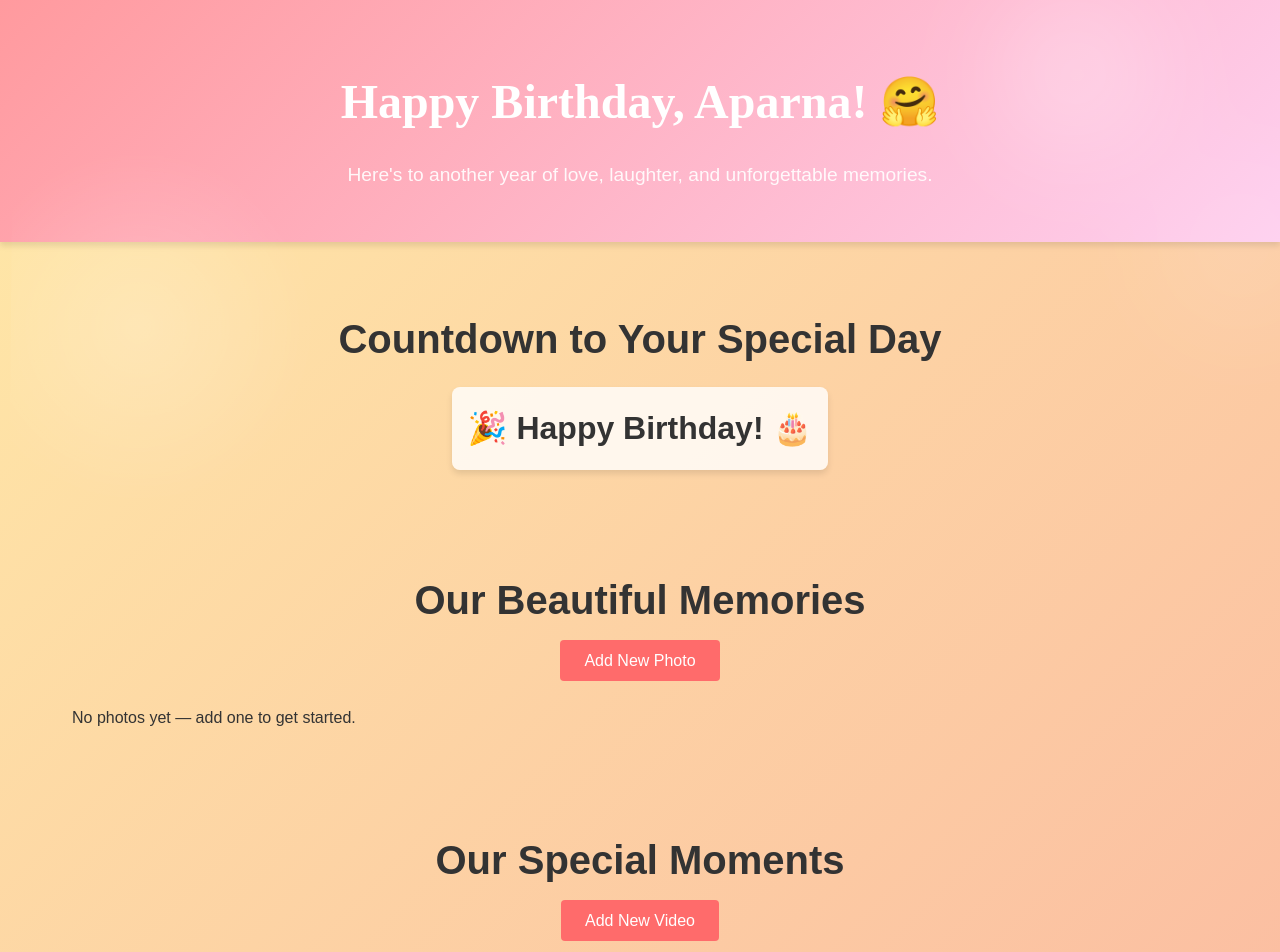
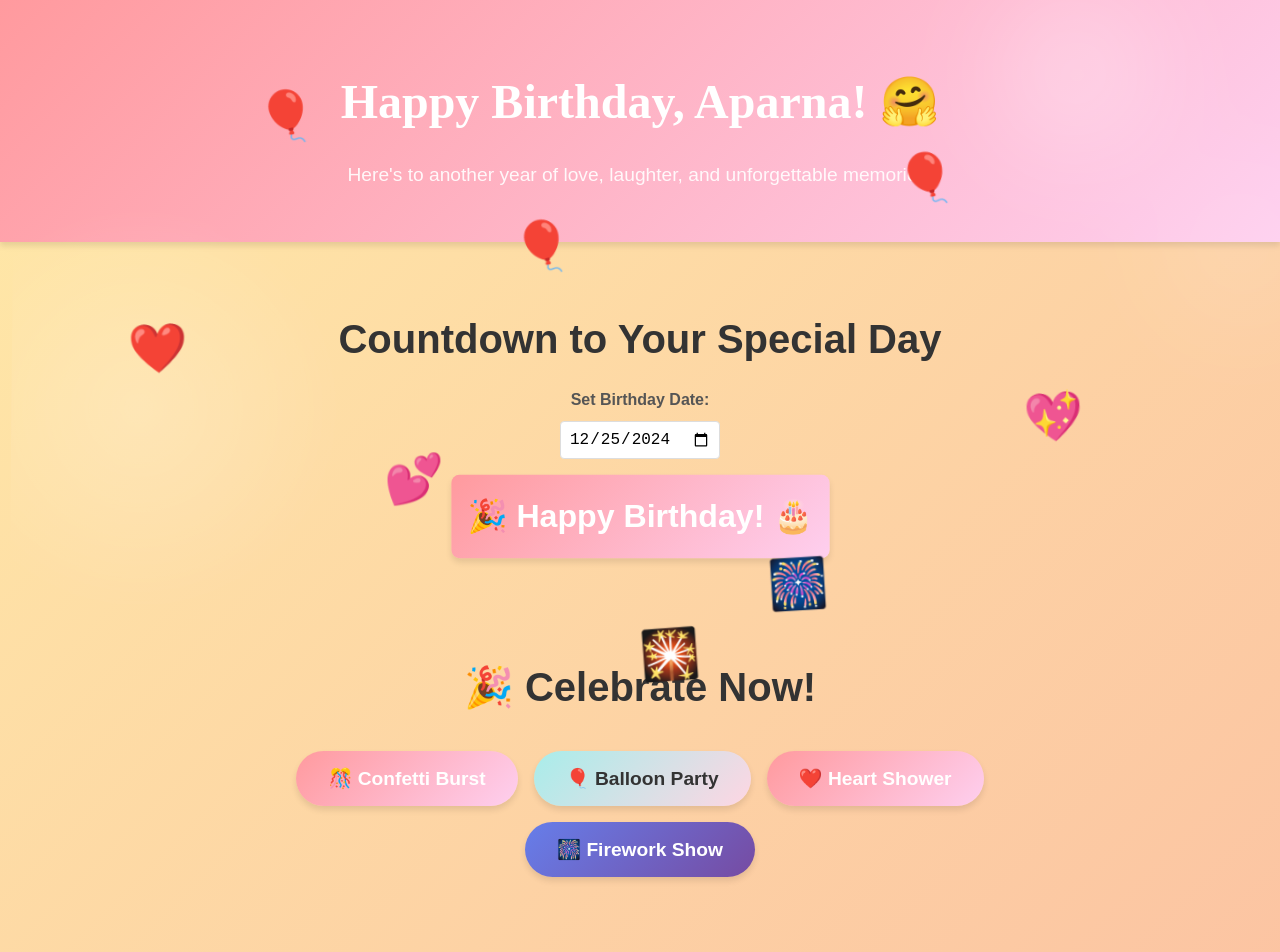
Before and after one commit to zacka5626/birthday-site, a React (Create React App) app: page / in a window 1280 px wide. Shown: the top 952 px of the page. Built offline with nearby package versions, Linux system fonts and the light colour scheme.

Commit message:
add some celebration animations and countdown button

```diff
--- a/src/App.js
+++ b/src/App.js
@@ -4,17 +4,16 @@ import PhotoGallery from "./components/PhotoGallery";
 import VideoPlayer from "./components/VideoPlayer";
 import MessageBoard from "./components/MessageBoard";
 import Countdown from "./components/Countdown";
+import CelebrationButtons from "./components/CelebrationButtons";
 import "./App.css";
 
 function App() {
-  // Set a target date for the birthday (e.g., next birthday)
-  const targetDate = "2024-12-25T00:00:00"; // Change this to the actual birthday date
-
   return (
     <div className="App">
       <Header />
 
-      <Countdown targetDate={targetDate} />
+      <Countdown />
+      <CelebrationButtons />
       <PhotoGallery />
       <VideoPlayer />
       <MessageBoard />
--- /dev/null
+++ b/src/components/CelebrationButtons.css
@@ -0,0 +1,88 @@
+.celebration-buttons {
+  padding: 2rem;
+  max-width: 800px;
+  margin: 0 auto;
+  text-align: center;
+}
+
+.celebration-buttons h2 {
+  margin-bottom: 2rem;
+  color: #333;
+  font-size: 2.5rem;
+}
+
+.buttons-container {
+  display: flex;
+  flex-wrap: wrap;
+  justify-content: center;
+  gap: 1rem;
+}
+
+.celebrate-btn {
+  padding: 1rem 2rem;
+  font-size: 1.2rem;
+  font-weight: bold;
+  border: none;
+  border-radius: 50px;
+  cursor: pointer;
+  transition: all 0.3s ease;
+  box-shadow: 0 4px 6px rgba(0, 0, 0, 0.1);
+  min-width: 200px;
+}
+
+.celebrate-btn:hover {
+  transform: translateY(-2px);
+  box-shadow: 0 6px 12px rgba(0, 0, 0, 0.15);
+}
+
+.celebrate-btn:active {
+  transform: translateY(0);
+  box-shadow: 0 2px 4px rgba(0, 0, 0, 0.1);
+}
+
+.confetti {
+  background: linear-gradient(135deg, #ff9a9e, #fecfef);
+  color: white;
+}
+
+.confetti:hover {
+  background: linear-gradient(135deg, #ff7a7f, #febfdf);
+}
+
+.balloons {
+  background: linear-gradient(135deg, #a8edea, #fed6e3);
+  color: #333;
+}
+
+.balloons:hover {
+  background: linear-gradient(135deg, #98ddea, #fed6e3);
+}
+
+.hearts {
+  background: linear-gradient(135deg, #ff9a9e, #fecfef);
+  color: white;
+}
+
+.hearts:hover {
+  background: linear-gradient(135deg, #ff7a7f, #febfdf);
+}
+
+.fireworks {
+  background: linear-gradient(135deg, #667eea, #764ba2);
+  color: white;
+}
+
+.fireworks:hover {
+  background: linear-gradient(135deg, #5a6fd8, #6a4190);
+}
+
+@media (max-width: 768px) {
+  .buttons-container {
+    flex-direction: column;
+    align-items: center;
+  }
+
+  .celebrate-btn {
+    min-width: 250px;
+  }
+}
--- /dev/null
+++ b/src/components/CelebrationButtons.js
@@ -0,0 +1,103 @@
+import React from "react";
+import confetti from "canvas-confetti";
+import "./CelebrationButtons.css";
+
+const CelebrationButtons = () => {
+  const triggerConfetti = () => {
+    confetti({
+      particleCount: 200,
+      spread: 70,
+      origin: { y: 0.6 },
+      colors: ['#ff6b6b', '#4ecdc4', '#45b7d1', '#f9ca24', '#f0932b']
+    });
+  };
+
+  const triggerBalloonParty = () => {
+    // Simulate balloons with circle shapes
+    confetti({
+      particleCount: 80,
+      spread: 50,
+      origin: { y: 0.8 },
+      shapes: ['circle'],
+      colors: ['#ff6b6b', '#4ecdc4', '#45b7d1', '#f9ca24', '#f0932b'],
+      scalar: 1.5,
+      gravity: 0.3
+    });
+  };
+
+  const triggerHeartShower = () => {
+    // Heart-shaped particles using custom emoji or different effect
+    // Since canvas-confetti doesn't support heart shapes, use colored particles
+    confetti({
+      particleCount: 120,
+      spread: 90,
+      origin: { y: 0.6 },
+      colors: ['#ff6b6b', '#ff5252', '#ff4081', '#e91e63', '#f06292'],
+      gravity: 0.4,
+      scalar: 1.2
+    });
+  };
+
+  const triggerFireworkShow = () => {
+    // Multiple bursts for fireworks effect
+    const duration = 3000;
+    const animationEnd = Date.now() + duration;
+
+    const randomInRange = (min, max) => Math.random() * (max - min) + min;
+
+    const interval = setInterval(() => {
+      const timeLeft = animationEnd - Date.now();
+
+      if (timeLeft <= 0) {
+        clearInterval(interval);
+        return;
+      }
+
+      const particleCount = 50 * (timeLeft / duration);
+
+      confetti({
+        particleCount,
+        startVelocity: randomInRange(50, 100),
+        spread: randomInRange(50, 70),
+        origin: {
+          x: randomInRange(0.1, 0.3),
+          y: Math.random() - 0.2
+        },
+        colors: ['#ff6b6b', '#4ecdc4', '#45b7d1', '#f9ca24', '#f0932b']
+      });
+
+      confetti({
+        particleCount,
+        startVelocity: randomInRange(50, 100),
+        spread: randomInRange(50, 70),
+        origin: {
+          x: randomInRange(0.7, 0.9),
+          y: Math.random() - 0.2
+        },
+        colors: ['#ff6b6b', '#4ecdc4', '#45b7d1', '#f9ca24', '#f0932b']
+      });
+    }, 250);
+  };
+
+  return (
+    <section className="celebration-buttons">
+      <h2>🎉 Celebrate Now!</h2>
+      <div className="buttons-container">
+        <button className="celebrate-btn confetti" onClick={triggerConfetti}>
+          🎊 Confetti Burst
+        </button>
+        <button className="celebrate-btn balloons" onClick={triggerBalloonParty}>
+          🎈 Balloon Party
+        </button>
+        <button className="celebrate-btn hearts" onClick={triggerHeartShower}>
+          ❤️ Heart Shower
+        </button>
+        <button className="celebrate-btn fireworks" onClick={triggerFireworkShow}>
+          🎆 Firework Show
+        </button>
+      </div>
+    </section>
+  );
+};
+
+export default CelebrationButtons;
--- a/src/components/Countdown.css
+++ b/src/components/Countdown.css
@@ -11,6 +11,24 @@
   font-size: 2.5rem;
 }
 
+.date-input {
+  margin-bottom: 1rem;
+}
+
+.date-input label {
+  display: block;
+  margin-bottom: 0.5rem;
+  font-weight: bold;
+  color: #555;
+}
+
+.date-input input {
+  padding: 0.5rem;
+  border: 1px solid #ddd;
+  border-radius: 4px;
+  font-size: 1rem;
+}
+
 .countdown {
   font-size: 2rem;
   font-weight: bold;
@@ -20,4 +38,51 @@
   border-radius: 8px;
   box-shadow: 0 4px 6px rgba(0, 0, 0, 0.1);
   display: inline-block;
+  transition: all 0.3s ease;
 }
+
+.countdown.birthday {
+  background: linear-gradient(135deg, #ff9a9e, #fecfef);
+  color: white;
+  animation: pulse 1s infinite;
+}
+
+@keyframes pulse {
+  0% { transform: scale(1); }
+  50% { transform: scale(1.05); }
+  100% { transform: scale(1); }
+}
+
+.celebration {
+  position: fixed;
+  top: 0;
+  left: 0;
+  width: 100%;
+  height: 100%;
+  pointer-events: none;
+  z-index: 1000;
+}
+
+.balloon, .heart, .firework {
+  position: absolute;
+  font-size: 3rem;
+  animation: float 3s ease-in-out infinite;
+}
+
+.balloon:nth-child(1) { top: 10%; left: 20%; animation-delay: 0s; }
+.balloon:nth-child(2) { top: 20%; left: 70%; animation-delay: 0.5s; }
+.balloon:nth-child(3) { top: 30%; left: 40%; animation-delay: 1s; }
+
+.heart:nth-child(4) { top: 40%; left: 10%; animation-delay: 0.2s; }
+.heart:nth-child(5) { top: 50%; left: 80%; animation-delay: 0.7s; }
+.heart:nth-child(6) { top: 60%; left: 30%; animation-delay: 1.2s; }
+
+.firework:nth-child(7) { top: 70%; left: 60%; animation-delay: 0.3s; }
+.firework:nth-child(8) { top: 80%; left: 50%; animation-delay: 0.8s; }
+
+@keyframes float {
+  0%, 100% { transform: translateY(0px) rotate(0deg); }
+  25% { transform: translateY(-20px) rotate(5deg); }
+  50% { transform: translateY(-40px) rotate(0deg); }
+  75% { transform: translateY(-20px) rotate(-5deg); }
+}
--- a/src/components/Countdown.js
+++ b/src/components/Countdown.js
@@ -1,16 +1,30 @@
 import React, { useEffect, useState } from "react";
+import confetti from "canvas-confetti";
 import "./Countdown.css";
 
-const Countdown = ({ targetDate }) => {
+const Countdown = () => {
+  const [targetDate, setTargetDate] = useState(() => {
+    const saved = localStorage.getItem("birthdayDate");
+    return saved || "2024-12-25";
+  });
   const [timeLeft, setTimeLeft] = useState("");
+  const [isBirthday, setIsBirthday] = useState(false);
+  const [showCelebration, setShowCelebration] = useState(false);
 
   useEffect(() => {
     const update = () => {
       const diff = new Date(targetDate) - new Date();
       if (diff <= 0) {
         setTimeLeft("🎉 Happy Birthday! 🎂");
+        setIsBirthday(true);
+        if (!showCelebration) {
+          setShowCelebration(true);
+          triggerCelebration();
+        }
         return;
       }
+      setIsBirthday(false);
+      setShowCelebration(false);
       const days = Math.floor(diff / 86400000);
       const hrs = Math.floor((diff % 86400000) / 3600000);
       const mins = Math.floor((diff % 3600000) / 60000);
@@ -21,12 +35,65 @@ const Countdown = ({ targetDate }) => {
     const id = setInterval(update, 1000);
     update();
     return () => clearInterval(id);
-  }, [targetDate]);
+  }, [targetDate, showCelebration]);
+
+  const handleDateChange = (e) => {
+    const newDate = e.target.value;
+    setTargetDate(newDate);
+    localStorage.setItem("birthdayDate", newDate);
+  };
+
+  const triggerCelebration = () => {
+    // Confetti
+    confetti({
+      particleCount: 200,
+      spread: 70,
+      origin: { y: 0.6 },
+      colors: ['#ff6b6b', '#4ecdc4', '#45b7d1', '#f9ca24', '#f0932b']
+    });
+
+    // Additional confetti bursts
+    setTimeout(() => {
+      confetti({
+        particleCount: 100,
+        angle: 60,
+        spread: 55,
+        origin: { x: 0 }
+      });
+      confetti({
+        particleCount: 100,
+        angle: 120,
+        spread: 55,
+        origin: { x: 1 }
+      });
+    }, 500);
+  };
 
   return (
     <section className="countdown-section">
       <h2>Countdown to Your Special Day</h2>
-      <div className="countdown">{timeLeft}</div>
+      <div className="date-input">
+        <label htmlFor="birthday-date">Set Birthday Date:</label>
+        <input
+          id="birthday-date"
+          type="date"
+          value={targetDate}
+          onChange={handleDateChange}
+        />
+      </div>
+      <div className={`countdown ${isBirthday ? 'birthday' : ''}`}>{timeLeft}</div>
+      {showCelebration && (
+        <div className="celebration">
+          <div className="balloon">🎈</div>
+          <div className="balloon">🎈</div>
+          <div className="balloon">🎈</div>
+          <div className="heart">❤️</div>
+          <div className="heart">💖</div>
+          <div className="heart">💕</div>
+          <div className="firework">🎆</div>
+          <div className="firework">🎇</div>
+        </div>
+      )}
     </section>
   );
 };
```
